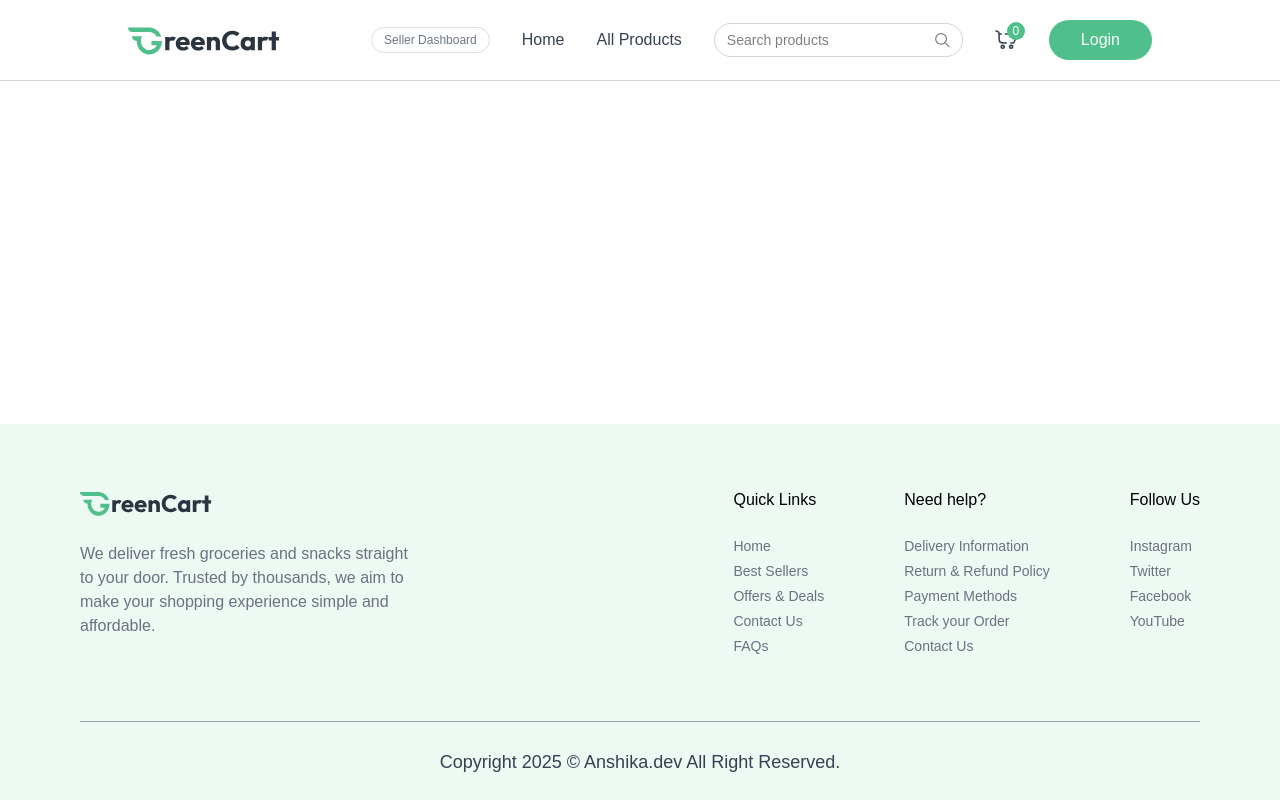
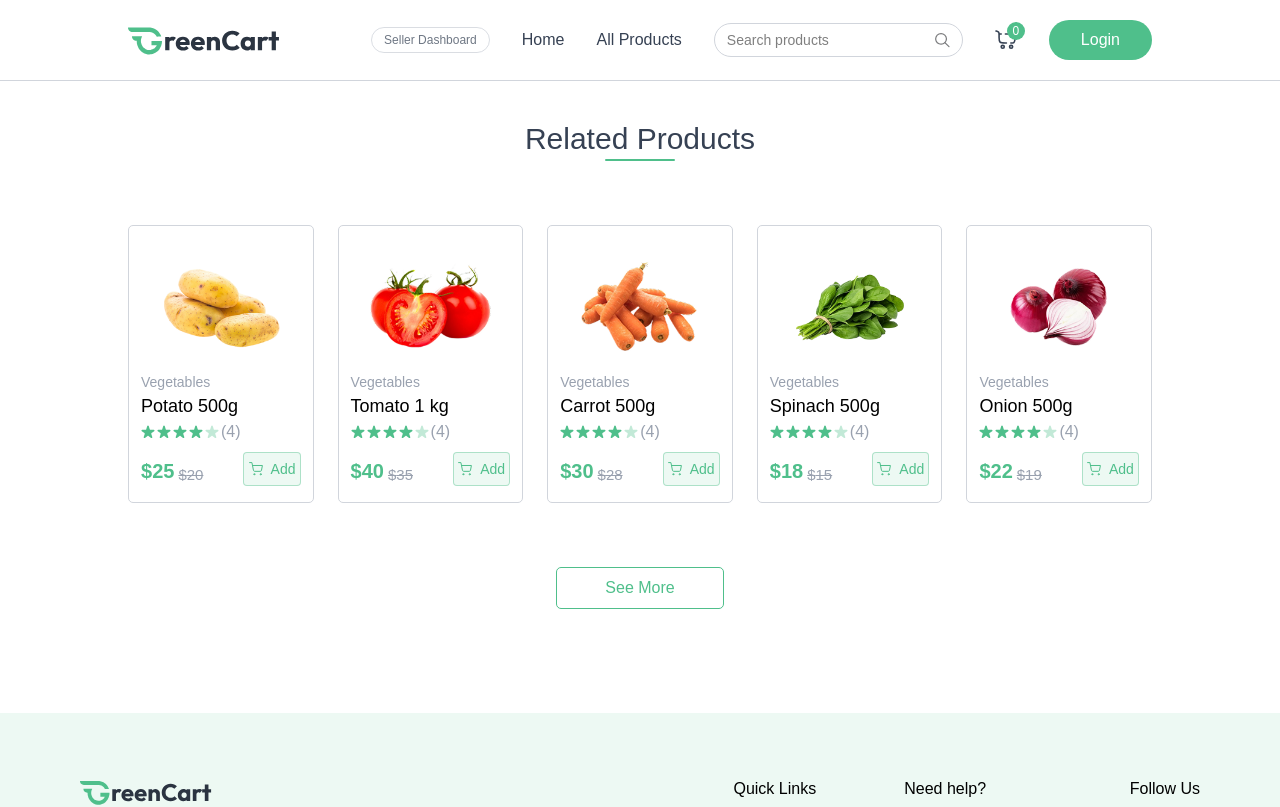
Before and after one commit to anshika2111091/Grocery_Website, a React app in the folder client/: page /related in a window 1280 px wide. Shown: the top 807 px of the page. Built offline with nearby package versions, Linux system fonts and the light colour scheme; the HTML template or start-up script is replaced by a standard one.

Commit message:
added-related-products

```diff
--- a/client/src/App.jsx
+++ b/client/src/App.jsx
@@ -5,6 +5,7 @@ import Navbar from './components/Navbar';
 import { BrowserRouter as Router, Routes, Route } from "react-router-dom";
 import AllProducts from './pages/AllProducts';
 import Product from './pages/Product';
+import RelatedProducts from './components/RelatedProducts';
 
 const App = () => {
   return (
@@ -17,6 +18,7 @@ const App = () => {
           <Route path="/" element={<Home/>} />
           <Route path="/products" element={<AllProducts/>} />
           <Route path="/products/*" element={<Product/>} />
+          <Route path="/related" element={<RelatedProducts/>} />
         </Routes>
       </main>
 
--- /dev/null
+++ b/client/src/components/LoginSignup.jsx
@@ -0,0 +1,9 @@
+import React from 'react'
+
+const LoginSignup = () => {
+  return (
+    <div>LoginSignup</div>
+  )
+}
+
+export default LoginSignup
--- a/client/src/components/Navbar.jsx
+++ b/client/src/components/Navbar.jsx
@@ -3,13 +3,14 @@ import logo from "../assets/logo.svg";
 import search from "../assets/search_icon.svg";
 import cart from "../assets/nav_cart_icon.svg";
 import menu from "../assets/menu_icon.svg";
+import { Link } from 'react-router-dom';
 
 const Navbar = () => {
   return (
     <>
      <div className='flex justify-center w-[100vw]'>
         <div className='flex justify-between xl:w-[80vw] w-[95vw] h-[80px] items-center'>
-        <div><img src={logo} className='w-34 md:w-38' alt="" /></div>
+       <Link to="/"> <div><img src={logo} className='w-34 md:w-38 cursor-pointer' alt="" /></div></Link>
         <div className='flex xl:gap-8 md:gap-4 gap-6 items-center '>
             <div className="border border-gray-300 text-gray-600 px-3 py-1 rounded-full text-xs hidden md:flex cursor-pointer opacity-80">Seller Dashboard</div>
             <a href="/" className='text-gray-700 text-[16px] hidden md:flex'>Home</a>
--- /dev/null
+++ b/client/src/components/RelatedProducts.jsx
@@ -0,0 +1,22 @@
+import React from 'react'
+import SomeItems from './SomeItems'
+import { Link } from 'react-router-dom'
+
+
+const RelatedProducts = () => {
+  return (
+    <> <div className="xl:w-[80vw] w-[95vw] mx-auto my-10 flex flex-col">
+    <div className='flex  flex-col  mb-16 justify-center items-center'>  <p class="text-2xl mb-0.5 md:text-3xl font-medium whitespace-nowrap text-gray-700  ">Related Products</p>
+    <span className='bg-[#4fbf8b] h-0.5 rounded-full  bottom-0 text-end w-[70px]'></span>
+    </div>
+    <SomeItems/>
+<Link to="/products"> <div className='my-16 flex items-center justify-center'><span className='border cursor-pointer border-[#4fbf8b] px-12 py-2  rounded-[5px] text-[#4fbf8b]' >See More</span>
+   </div> </Link>
+    </div>
+
+  </>
+
+  )
+}
+
+export default RelatedProducts
--- a/client/src/components/Seller.jsx
+++ b/client/src/components/Seller.jsx
@@ -1,17 +1,15 @@
 import React from 'react'
-import ItemCard from './ItemCard'
+import SomeItems from "./SomeItems"
 import { dummyProducts } from '../assets/assets'
+
 
 const Seller = () => {
   return (
     <>
     <div className="xl:w-[80vw] w-[95vw] mx-auto my-10">
     <p class="text-2xl md:text-3xl font-medium text-gray-700 mb-5 ">Best Sellers</p>
-    <div className="grid grid-cols-1 sm:grid-cols-2 md:grid-cols-3 lg:grid-cols-5 gap-6"> {dummyProducts.slice(0, 5).map((item,index)=>(
-<><ItemCard item={item}/></>
-))}
-</div>
 
+ <SomeItems/>
     </div>
 
     </>
--- /dev/null
+++ b/client/src/components/SomeItems.jsx
@@ -0,0 +1,14 @@
+import React from 'react'
+import { dummyProducts } from '../assets/assets'
+import ItemCard from './ItemCard'
+
+const SomeItems = () => {
+  return (
+    <div className="grid grid-cols-1 sm:grid-cols-2 md:grid-cols-3 lg:grid-cols-5 gap-6"> {dummyProducts.slice(0, 5).map((item,index)=>(
+        <><ItemCard item={item}/></>
+        ))}
+        </div>
+  )
+}
+
+export default SomeItems
```
